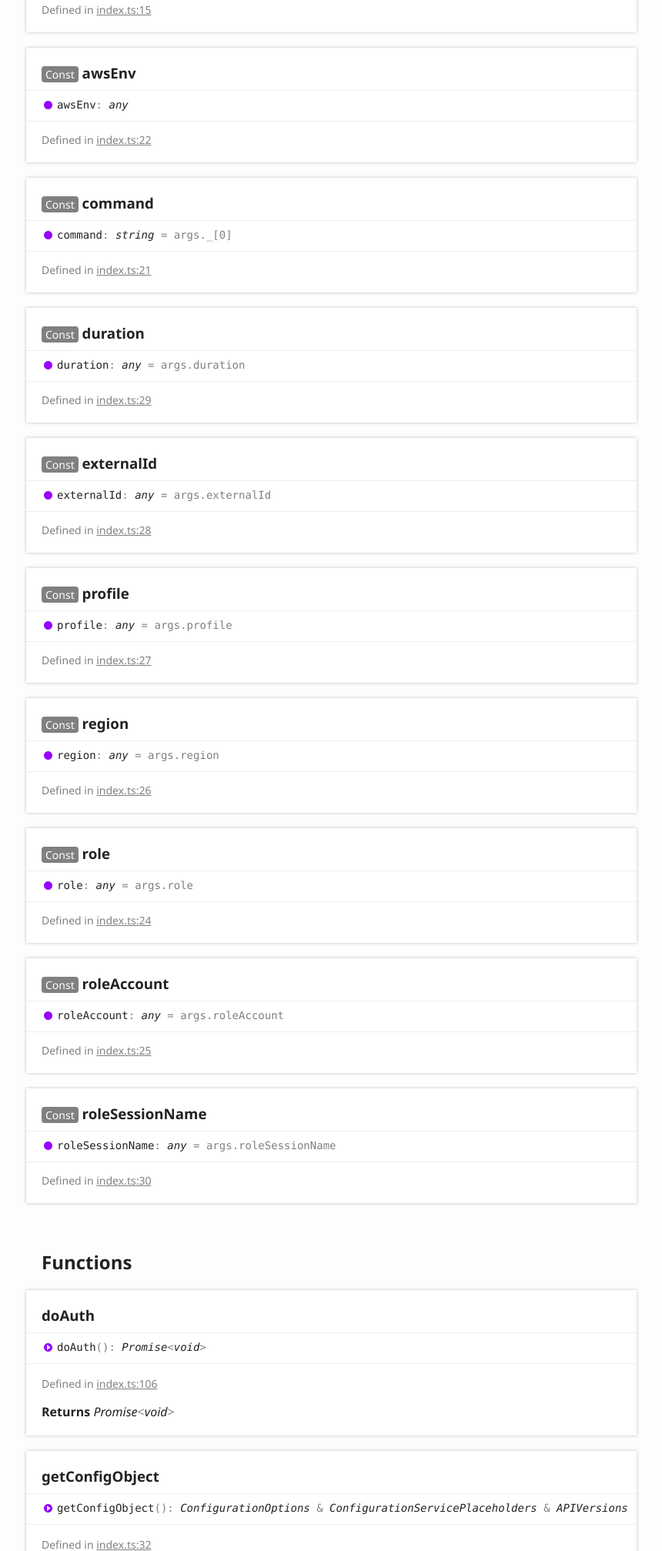
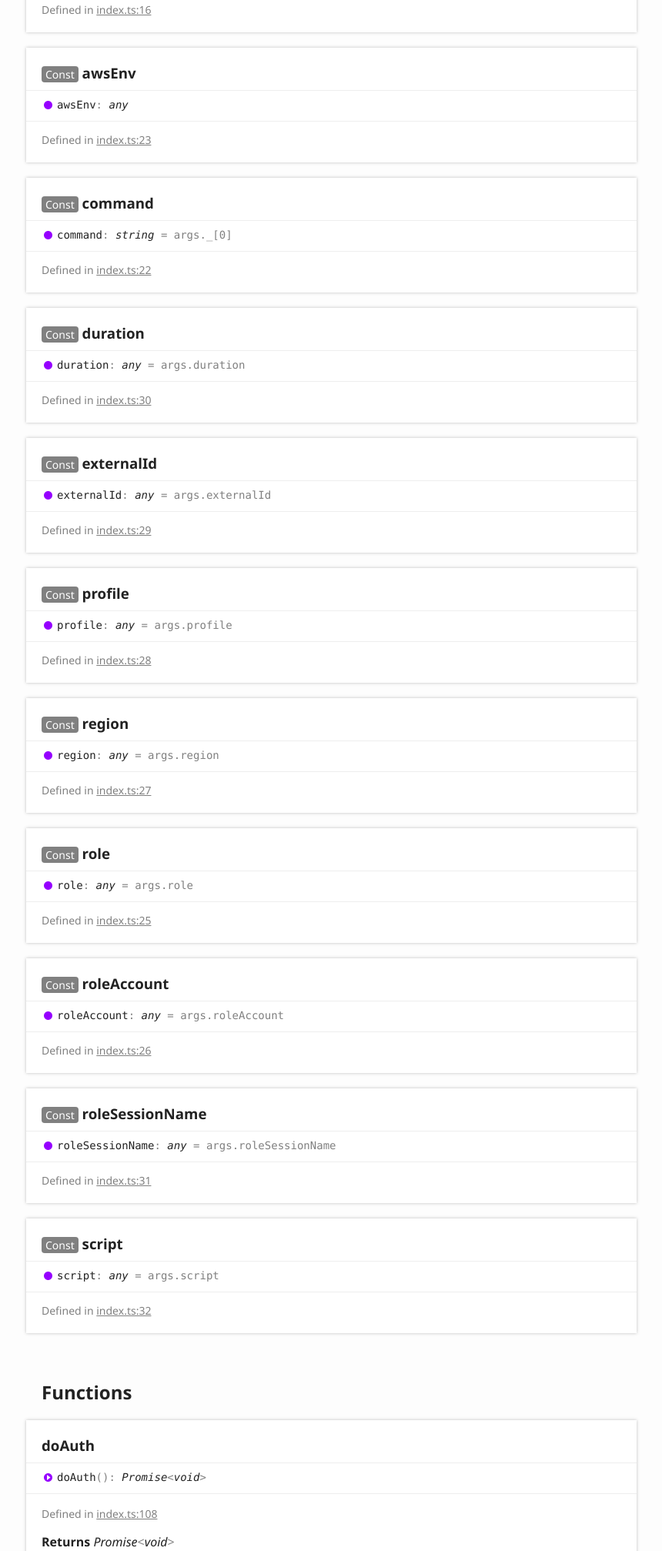
Before and after one commit to taimos/aws-authenticate, a website: page doc/globals.html in a window 1280 px wide. Shown: the part 785-2800 px from the top of the page at 77% size, without its empty margins (6-866 px from the left). Drawn offline with Linux system fonts and the light colour scheme.

Commit message:
feat: add --script option to run bash scripts directly

```diff
--- a/doc/globals.html
+++ b/doc/globals.html
@@ -78,6 +78,7 @@
 								<li class="tsd-kind-variable tsd-is-not-exported"><a href="globals.html#role" class="tsd-kind-icon">role</a></li>
 								<li class="tsd-kind-variable tsd-is-not-exported"><a href="globals.html#roleaccount" class="tsd-kind-icon">role<wbr>Account</a></li>
 								<li class="tsd-kind-variable tsd-is-not-exported"><a href="globals.html#rolesessionname" class="tsd-kind-icon">role<wbr>Session<wbr>Name</a></li>
+								<li class="tsd-kind-variable tsd-is-not-exported"><a href="globals.html#script" class="tsd-kind-icon">script</a></li>
 							</ul>
 						</section>
 						<section class="tsd-index-section tsd-is-not-exported">
@@ -103,7 +104,7 @@
 					<div class="tsd-signature tsd-kind-icon">args<span class="tsd-signature-symbol">:</span> <span class="tsd-signature-type">ParsedArgs</span><span class="tsd-signature-symbol"> =&nbsp;minimist(process.argv.slice(2), {default: {id: false,},})</span></div>
 					<aside class="tsd-sources">
 						<ul>
-							<li>Defined in <a href="https://github.com/taimos/aws-authenticate/blob/7bf288d/lib/index.ts#L15">index.ts:15</a></li>
+							<li>Defined in <a href="https://github.com/taimos/aws-authenticate/blob/b33b44e/lib/index.ts#L16">index.ts:16</a></li>
 						</ul>
 					</aside>
 				</section>
@@ -113,7 +114,7 @@
 					<div class="tsd-signature tsd-kind-icon">aws<wbr>Env<span class="tsd-signature-symbol">:</span> <span class="tsd-signature-type">any</span></div>
 					<aside class="tsd-sources">
 						<ul>
-							<li>Defined in <a href="https://github.com/taimos/aws-authenticate/blob/7bf288d/lib/index.ts#L22">index.ts:22</a></li>
+							<li>Defined in <a href="https://github.com/taimos/aws-authenticate/blob/b33b44e/lib/index.ts#L23">index.ts:23</a></li>
 						</ul>
 					</aside>
 				</section>
@@ -123,7 +124,7 @@
 					<div class="tsd-signature tsd-kind-icon">command<span class="tsd-signature-symbol">:</span> <span class="tsd-signature-type">string</span><span class="tsd-signature-symbol"> =&nbsp;args._[0]</span></div>
 					<aside class="tsd-sources">
 						<ul>
-							<li>Defined in <a href="https://github.com/taimos/aws-authenticate/blob/7bf288d/lib/index.ts#L21">index.ts:21</a></li>
+							<li>Defined in <a href="https://github.com/taimos/aws-authenticate/blob/b33b44e/lib/index.ts#L22">index.ts:22</a></li>
 						</ul>
 					</aside>
 				</section>
@@ -133,7 +134,7 @@
 					<div class="tsd-signature tsd-kind-icon">duration<span class="tsd-signature-symbol">:</span> <span class="tsd-signature-type">any</span><span class="tsd-signature-symbol"> =&nbsp;args.duration</span></div>
 					<aside class="tsd-sources">
 						<ul>
-							<li>Defined in <a href="https://github.com/taimos/aws-authenticate/blob/7bf288d/lib/index.ts#L29">index.ts:29</a></li>
+							<li>Defined in <a href="https://github.com/taimos/aws-authenticate/blob/b33b44e/lib/index.ts#L30">index.ts:30</a></li>
 						</ul>
 					</aside>
 				</section>
@@ -143,7 +144,7 @@
 					<div class="tsd-signature tsd-kind-icon">external<wbr>Id<span class="tsd-signature-symbol">:</span> <span class="tsd-signature-type">any</span><span class="tsd-signature-symbol"> =&nbsp;args.externalId</span></div>
 					<aside class="tsd-sources">
 						<ul>
-							<li>Defined in <a href="https://github.com/taimos/aws-authenticate/blob/7bf288d/lib/index.ts#L28">index.ts:28</a></li>
+							<li>Defined in <a href="https://github.com/taimos/aws-authenticate/blob/b33b44e/lib/index.ts#L29">index.ts:29</a></li>
 						</ul>
 					</aside>
 				</section>
@@ -153,7 +154,7 @@
 					<div class="tsd-signature tsd-kind-icon">profile<span class="tsd-signature-symbol">:</span> <span class="tsd-signature-type">any</span><span class="tsd-signature-symbol"> =&nbsp;args.profile</span></div>
 					<aside class="tsd-sources">
 						<ul>
-							<li>Defined in <a href="https://github.com/taimos/aws-authenticate/blob/7bf288d/lib/index.ts#L27">index.ts:27</a></li>
+							<li>Defined in <a href="https://github.com/taimos/aws-authenticate/blob/b33b44e/lib/index.ts#L28">index.ts:28</a></li>
 						</ul>
 					</aside>
 				</section>
@@ -163,7 +164,7 @@
 					<div class="tsd-signature tsd-kind-icon">region<span class="tsd-signature-symbol">:</span> <span class="tsd-signature-type">any</span><span class="tsd-signature-symbol"> =&nbsp;args.region</span></div>
 					<aside class="tsd-sources">
 						<ul>
-							<li>Defined in <a href="https://github.com/taimos/aws-authenticate/blob/7bf288d/lib/index.ts#L26">index.ts:26</a></li>
+							<li>Defined in <a href="https://github.com/taimos/aws-authenticate/blob/b33b44e/lib/index.ts#L27">index.ts:27</a></li>
 						</ul>
 					</aside>
 				</section>
@@ -173,7 +174,7 @@
 					<div class="tsd-signature tsd-kind-icon">role<span class="tsd-signature-symbol">:</span> <span class="tsd-signature-type">any</span><span class="tsd-signature-symbol"> =&nbsp;args.role</span></div>
 					<aside class="tsd-sources">
 						<ul>
-							<li>Defined in <a href="https://github.com/taimos/aws-authenticate/blob/7bf288d/lib/index.ts#L24">index.ts:24</a></li>
+							<li>Defined in <a href="https://github.com/taimos/aws-authenticate/blob/b33b44e/lib/index.ts#L25">index.ts:25</a></li>
 						</ul>
 					</aside>
 				</section>
@@ -183,7 +184,7 @@
 					<div class="tsd-signature tsd-kind-icon">role<wbr>Account<span class="tsd-signature-symbol">:</span> <span class="tsd-signature-type">any</span><span class="tsd-signature-symbol"> =&nbsp;args.roleAccount</span></div>
 					<aside class="tsd-sources">
 						<ul>
-							<li>Defined in <a href="https://github.com/taimos/aws-authenticate/blob/7bf288d/lib/index.ts#L25">index.ts:25</a></li>
+							<li>Defined in <a href="https://github.com/taimos/aws-authenticate/blob/b33b44e/lib/index.ts#L26">index.ts:26</a></li>
 						</ul>
 					</aside>
 				</section>
@@ -193,7 +194,17 @@
 					<div class="tsd-signature tsd-kind-icon">role<wbr>Session<wbr>Name<span class="tsd-signature-symbol">:</span> <span class="tsd-signature-type">any</span><span class="tsd-signature-symbol"> =&nbsp;args.roleSessionName</span></div>
 					<aside class="tsd-sources">
 						<ul>
-							<li>Defined in <a href="https://github.com/taimos/aws-authenticate/blob/7bf288d/lib/index.ts#L30">index.ts:30</a></li>
+							<li>Defined in <a href="https://github.com/taimos/aws-authenticate/blob/b33b44e/lib/index.ts#L31">index.ts:31</a></li>
+						</ul>
+					</aside>
+				</section>
+				<section class="tsd-panel tsd-member tsd-kind-variable tsd-is-not-exported">
+					<a name="script" class="tsd-anchor"></a>
+					<h3><span class="tsd-flag ts-flagConst">Const</span> script</h3>
+					<div class="tsd-signature tsd-kind-icon">script<span class="tsd-signature-symbol">:</span> <span class="tsd-signature-type">any</span><span class="tsd-signature-symbol"> =&nbsp;args.script</span></div>
+					<aside class="tsd-sources">
+						<ul>
+							<li>Defined in <a href="https://github.com/taimos/aws-authenticate/blob/b33b44e/lib/index.ts#L32">index.ts:32</a></li>
 						</ul>
 					</aside>
 				</section>
@@ -210,7 +221,7 @@
 						<li class="tsd-description">
 							<aside class="tsd-sources">
 								<ul>
-									<li>Defined in <a href="https://github.com/taimos/aws-authenticate/blob/7bf288d/lib/index.ts#L106">index.ts:106</a></li>
+									<li>Defined in <a href="https://github.com/taimos/aws-authenticate/blob/b33b44e/lib/index.ts#L108">index.ts:108</a></li>
 								</ul>
 							</aside>
 							<h4 class="tsd-returns-title">Returns <span class="tsd-signature-type">Promise</span><span class="tsd-signature-symbol">&lt;</span><span class="tsd-signature-type">void</span><span class="tsd-signature-symbol">&gt;</span></h4>
@@ -227,7 +238,7 @@
 						<li class="tsd-description">
 							<aside class="tsd-sources">
 								<ul>
-									<li>Defined in <a href="https://github.com/taimos/aws-authenticate/blob/7bf288d/lib/index.ts#L32">index.ts:32</a></li>
+									<li>Defined in <a href="https://github.com/taimos/aws-authenticate/blob/b33b44e/lib/index.ts#L34">index.ts:34</a></li>
 								</ul>
 							</aside>
 							<h4 class="tsd-returns-title">Returns <span class="tsd-signature-type">ConfigurationOptions</span>
@@ -249,7 +260,7 @@
 						<li class="tsd-description">
 							<aside class="tsd-sources">
 								<ul>
-									<li>Defined in <a href="https://github.com/taimos/aws-authenticate/blob/7bf288d/lib/index.ts#L67">index.ts:67</a></li>
+									<li>Defined in <a href="https://github.com/taimos/aws-authenticate/blob/b33b44e/lib/index.ts#L69">index.ts:69</a></li>
 								</ul>
 							</aside>
 							<h4 class="tsd-returns-title">Returns <span class="tsd-signature-type">Promise</span><span class="tsd-signature-symbol">&lt;</span><span class="tsd-signature-type">string</span><span class="tsd-signature-symbol">&gt;</span></h4>
@@ -266,7 +277,7 @@
 						<li class="tsd-description">
 							<aside class="tsd-sources">
 								<ul>
-									<li>Defined in <a href="https://github.com/taimos/aws-authenticate/blob/7bf288d/lib/index.ts#L100">index.ts:100</a></li>
+									<li>Defined in <a href="https://github.com/taimos/aws-authenticate/blob/b33b44e/lib/index.ts#L102">index.ts:102</a></li>
 								</ul>
 							</aside>
 							<h4 class="tsd-returns-title">Returns <span class="tsd-signature-type">Promise</span><span class="tsd-signature-symbol">&lt;</span><span class="tsd-signature-type">void</span><span class="tsd-signature-symbol">&gt;</span></h4>
@@ -283,7 +294,7 @@
 						<li class="tsd-description">
 							<aside class="tsd-sources">
 								<ul>
-									<li>Defined in <a href="https://github.com/taimos/aws-authenticate/blob/7bf288d/lib/index.ts#L51">index.ts:51</a></li>
+									<li>Defined in <a href="https://github.com/taimos/aws-authenticate/blob/b33b44e/lib/index.ts#L53">index.ts:53</a></li>
 								</ul>
 							</aside>
 							<h4 class="tsd-returns-title">Returns <span class="tsd-signature-type">void</span></h4>
@@ -300,7 +311,7 @@
 						<li class="tsd-description">
 							<aside class="tsd-sources">
 								<ul>
-									<li>Defined in <a href="https://github.com/taimos/aws-authenticate/blob/7bf288d/lib/index.ts#L59">index.ts:59</a></li>
+									<li>Defined in <a href="https://github.com/taimos/aws-authenticate/blob/b33b44e/lib/index.ts#L61">index.ts:61</a></li>
 								</ul>
 							</aside>
 							<h4 class="tsd-returns-title">Returns <span class="tsd-signature-type">void</span></h4>
@@ -317,7 +328,7 @@
 						<li class="tsd-description">
 							<aside class="tsd-sources">
 								<ul>
-									<li>Defined in <a href="https://github.com/taimos/aws-authenticate/blob/7bf288d/lib/index.ts#L77">index.ts:77</a></li>
+									<li>Defined in <a href="https://github.com/taimos/aws-authenticate/blob/b33b44e/lib/index.ts#L79">index.ts:79</a></li>
 								</ul>
 							</aside>
 							<h4 class="tsd-returns-title">Returns <span class="tsd-signature-type">Promise</span><span class="tsd-signature-symbol">&lt;</span><span class="tsd-signature-type">void</span><span class="tsd-signature-symbol">&gt;</span></h4>
@@ -365,6 +376,9 @@
 					</li>
 					<li class=" tsd-kind-variable tsd-is-not-exported">
 						<a href="globals.html#rolesessionname" class="tsd-kind-icon">role<wbr>Session<wbr>Name</a>
+					</li>
+					<li class=" tsd-kind-variable tsd-is-not-exported">
+						<a href="globals.html#script" class="tsd-kind-icon">script</a>
 					</li>
 					<li class=" tsd-kind-function tsd-is-not-exported">
 						<a href="globals.html#doauth" class="tsd-kind-icon">do<wbr>Auth</a>
--- a/package.json
+++ b/package.json
@@ -33,6 +33,7 @@
     "dependencies": {
         "aws-sdk": "^2.437.0",
         "minimist": "^1.2.0",
+        "native-exec": "^0.2.1",
         "proxy-agent": "^3.1.0"
     },
     "bugs": {
```
Also changed, not shown: doc/assets/js/search.js (+1 -1 lines), doc/index.html (+8 -0 lines), lib/index.ts (+10 -3 lines), README.md, dist/index.js, 2 other files.
